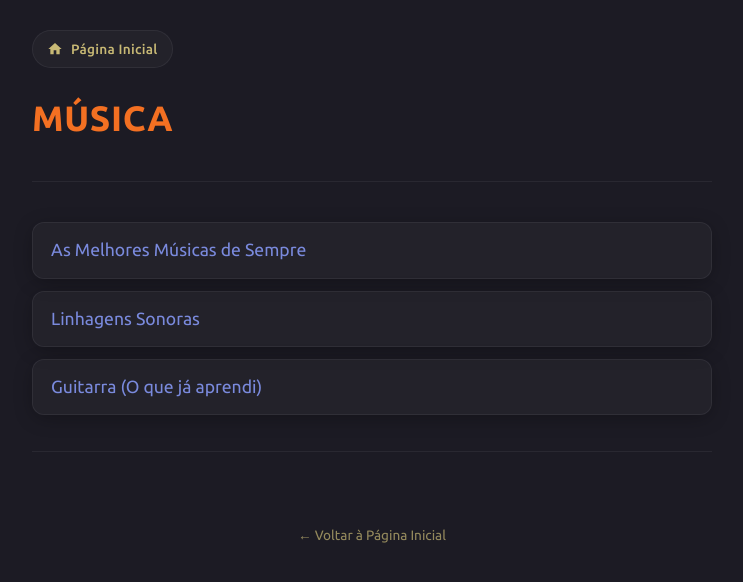
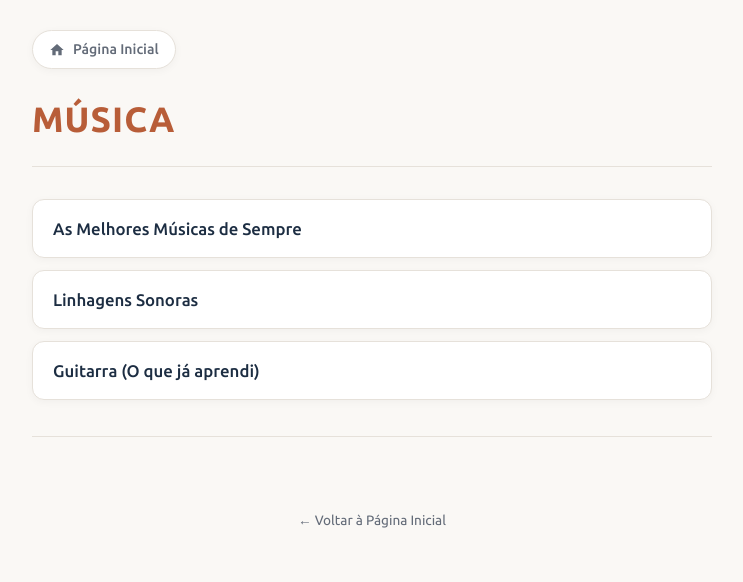
Before and after one commit to joaquim-capitao/musica, a Jekyll site: the page index.html, which Jekyll copies as it is, in a window 1280 px wide. Shown: the top 582 px of the page, without its empty margins (268-1011 px from the left). Built offline with Jekyll 4.4.1, drawn with Linux system fonts in a browser that asks for light colours.

Commit message:
Revise styles and color scheme in index.html
Updated color scheme and styles for improved UI.

```diff
--- a/index.html
+++ b/index.html
@@ -12,19 +12,20 @@
 
   <style>
     :root {
-      /* Cores baseadas no design da página */
-      --bg: #1c1b24; /* Fundo escuro azulado/acinzentado */
-      --card-bg: rgba(255, 255, 255, 0.03);
-      --card-border: rgba(255, 255, 255, 0.06);
-      --card-hover-border: rgba(243, 112, 34, 0.4);
-      --card-hover-bg: rgba(243, 112, 34, 0.05);
+      /* Esquema de cores claro inspirado na referência */
+      --bg: #faf8f5;                 /* Fundo creme/bege muito suave */
+      --card-bg: #ffffff;            /* Fundo branco dos botões e cartões */
+      --card-border: #e6e1da;        /* Contorno subtil dos cartões */
+      --card-hover-border: #d0c8be;  /* Borda ao passar o rato */
+      --card-hover-bg: #fdfdfd;
 
-      --accent: #f37022; /* Laranja dos títulos */
-      --text-link: #7a8add; /* Azul suave dos links */
-      --text-date: #c8b975; /* Amarelado das datas e subtítulo */
+      --accent: #b85d38;             /* Terracota / Tom acobreado do título */
+      --text-link: #1c2d42;          /* Azul escuro / grafite para os títulos */
+      --text-date: #636b78;          /* Cinza suave para metadados e botões */
 
-      --accent-glow: rgba(243, 112, 34, 0.15);
-      --shadow: 0 4px 20px -2px rgba(0, 0, 0, 0.3);
+      --accent-glow: rgba(184, 93, 56, 0.12);
+      --shadow: 0 2px 8px rgba(0, 0, 0, 0.04);
+      --shadow-hover: 0 6px 16px rgba(0, 0, 0, 0.07);
     }
 
     * {
@@ -59,15 +60,15 @@
       display: inline-flex;
       align-items: center;
       gap: 8px;
-      padding: 8px 14px;
+      padding: 8px 16px;
       background: var(--card-bg);
       border: 1px solid var(--card-border);
       border-radius: 999px;
       color: var(--text-date);
       text-decoration: none;
-      font-size: 0.85rem;
+      font-size: 0.88rem;
       font-weight: 500;
-      letter-spacing: 0.02em;
+      box-shadow: var(--shadow);
       transition: all 0.2s cubic-bezier(0.4, 0, 0.2, 1);
     }
 
@@ -81,9 +82,8 @@
     .nav-home-btn:hover {
       color: var(--accent);
       border-color: var(--card-hover-border);
-      background-color: var(--card-hover-bg);
       transform: translateX(-2px);
-      box-shadow: 0 4px 14px -2px var(--accent-glow);
+      box-shadow: var(--shadow-hover);
     }
 
     .nav-home-btn:hover svg {
@@ -91,8 +91,8 @@
     }
 
     header {
-      margin-bottom: 40px;
-      padding-bottom: 24px;
+      margin-bottom: 32px;
+      padding-bottom: 20px;
       border-bottom: 1px solid var(--card-border);
     }
 
@@ -101,14 +101,7 @@
       font-weight: 700;
       text-transform: uppercase;
       color: var(--accent);
-      margin-bottom: 12px;
-      letter-spacing: 0.02em;
-    }
-
-    .subtitle {
-      color: var(--text-date);
-      font-size: 1rem;
-      font-weight: 400;
+      letter-spacing: 0.03em;
     }
 
     .chronicles-list {
@@ -122,7 +115,7 @@
       display: flex;
       justify-content: space-between;
       align-items: center;
-      padding: 14px 18px;
+      padding: 16px 20px;
       background-color: var(--card-bg);
       border: 1px solid var(--card-border);
       border-radius: 12px;
@@ -135,19 +128,18 @@
       transform: translateY(-2px);
       border-color: var(--card-hover-border);
       background-color: var(--card-hover-bg);
-      box-shadow: 0 8px 24px -4px var(--accent-glow);
+      box-shadow: var(--shadow-hover);
     }
 
     .chronicles-list .title {
       color: var(--text-link);
-      font-weight: 400;
-      font-size: 1.1rem;
+      font-weight: 500;
+      font-size: 1.05rem;
     }
 
     .chronicles-list .date {
       color: var(--text-date);
-      font-size: 0.9rem;
-      font-weight: 400;
+      font-size: 0.88rem;
       white-space: nowrap;
       margin-left: 16px;
     }
@@ -164,33 +156,34 @@
     }
 
     .page-btn {
-      background-color: transparent;
-      border: 1px solid transparent;
+      background-color: var(--card-bg);
+      border: 1px solid var(--card-border);
       color: var(--text-link);
-      padding: 6px 12px;
+      padding: 6px 14px;
       font-size: 0.9rem;
       border-radius: 8px;
       cursor: pointer;
       font-family: inherit;
+      box-shadow: var(--shadow);
       transition: all 0.2s ease;
     }
 
     .page-btn:hover:not(:disabled) {
-      border-color: var(--card-hover-border);
-      background-color: var(--card-hover-bg);
+      border-color: var(--accent);
       color: var(--accent);
     }
 
     .page-btn.active {
-      background-color: var(--card-bg);
+      background-color: var(--accent);
       border-color: var(--accent);
-      color: var(--accent);
+      color: #ffffff;
       font-weight: 700;
     }
 
     .page-btn:disabled {
-      opacity: 0.3;
+      opacity: 0.4;
       cursor: default;
+      box-shadow: none;
     }
 
     footer {
@@ -206,12 +199,10 @@
       text-decoration: none;
       color: var(--text-date);
       font-size: 0.85rem;
-      opacity: 0.7;
       transition: all 0.2s ease;
     }
 
     .footer-home-btn:hover {
-      opacity: 1;
       color: var(--accent);
     }
   </style>
@@ -220,7 +211,7 @@
 
   <main class="container">
 
-    <!-- Botão Elegante no Início -->
+    <!-- Botão no Início -->
     <nav class="top-nav" aria-label="Navegação Superior">
       <a href="https://joaquim-capitao.github.io/" class="nav-home-btn">
         <svg viewBox="0 0 24 24" aria-hidden="true">
@@ -235,12 +226,9 @@
     </header>
 
     <ul class="chronicles-list" id="chronicles-list">
-
-     <li><a href="https://joaquim-capitao.github.io/musica/em-construcao"><span class="title">As Melhores Músicas de Sempre</span></a></li>
-     <li><a href="https://joaquim-capitao.github.io/musica/generos"><span class="title">Linhagens Sonoras</span></a></li>
-     <li><a href="https://joaquim-capitao.github.io/musica/em-construcao"><span class="title">Guitarra (O que já aprendi)</span></a></li>
-
-
+      <li><a href="https://joaquim-capitao.github.io/musica/em-construcao"><span class="title">As Melhores Músicas de Sempre</span></a></li>
+      <li><a href="https://joaquim-capitao.github.io/musica/generos"><span class="title">Linhagens Sonoras</span></a></li>
+      <li><a href="https://joaquim-capitao.github.io/musica/em-construcao"><span class="title">Guitarra (O que já aprendi)</span></a></li>
     </ul>
 
     <!-- Navegação de Páginas -->
```
Also changed, not shown: other parts of index.html (+1 -1 lines).
